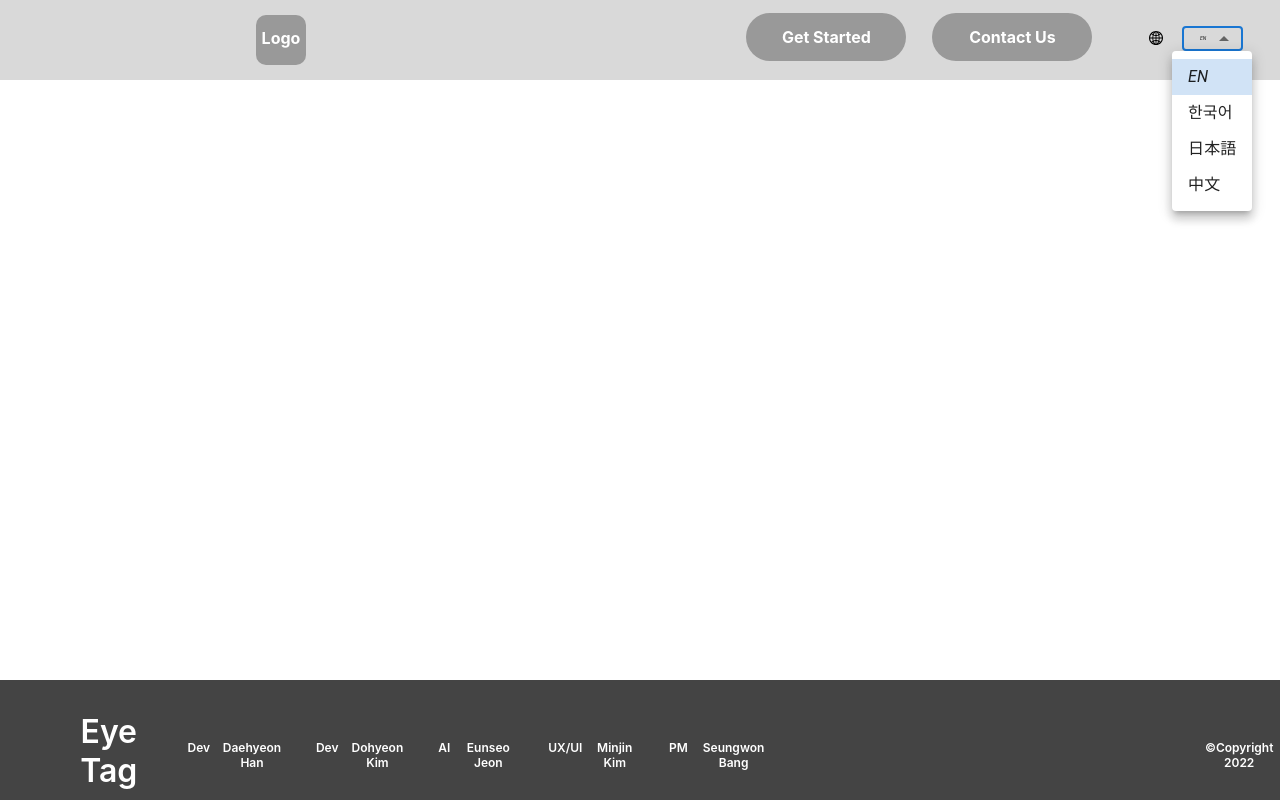
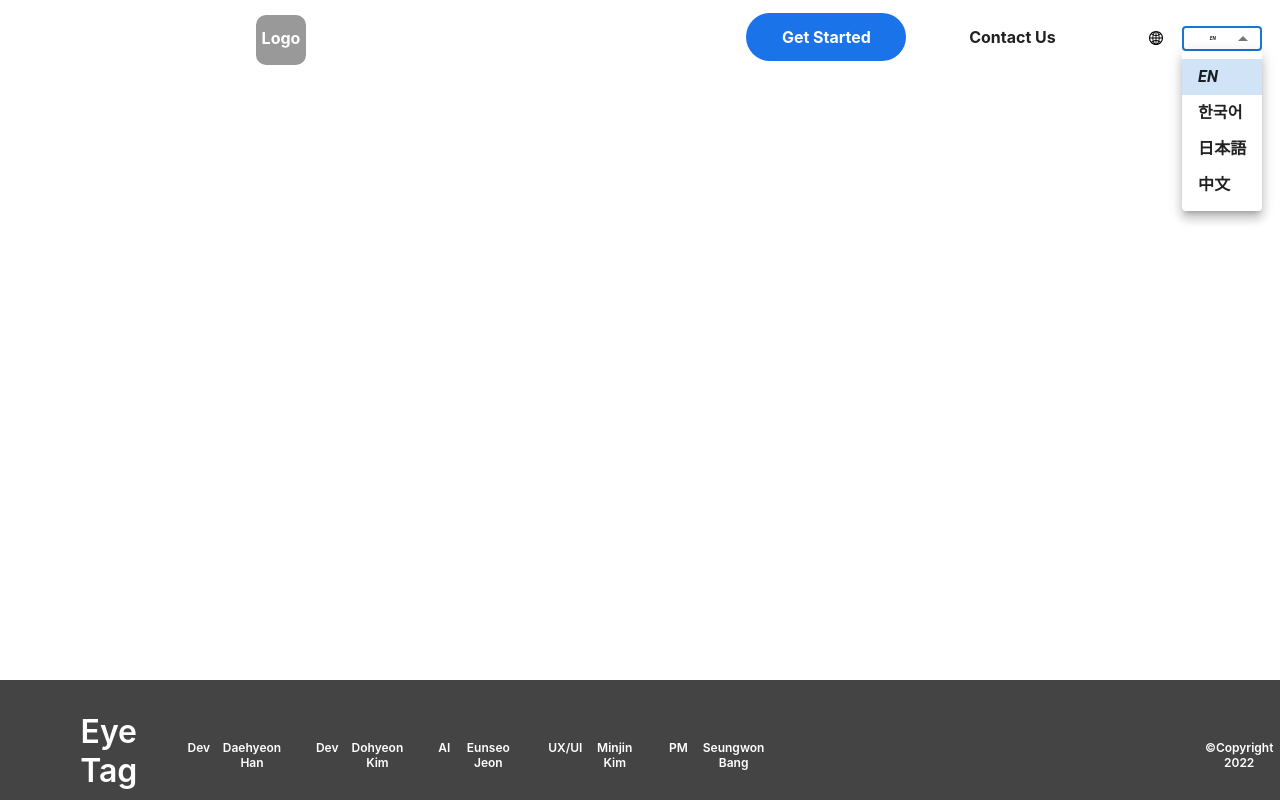
Before and after one commit to gkseogus/HallymCapStone, a React (Create React App) app: page / in a window 1280 px wide. Both pictures are taken after a click on the element "EN". Built offline with nearby package versions, Linux system fonts and the light colour scheme.

Commit message:
220905_apply to navbar design

```diff
--- a/src/components/MainNavBar/index.js
+++ b/src/components/MainNavBar/index.js
@@ -11,7 +11,6 @@ const Contain = styled.nav`
   width: 100vw;
   height: 80px;
   top: 0;
-  background-color: #d9d9d9;
   display: flex;
 `;
 
@@ -33,15 +32,28 @@ const NavLinkContain = styled(Link)`
   text-decoration: none;
 `;
 
-const NavLinkText = styled.h2`
+const FirstNavLinkText = styled.h2`
   width: 160px;
   height: 48px;
   margin: 13px;
   justify-content: center;
   align-items: center;
-  background-color: #999999;
+  background-color: #1a73e8;
   display: grid;
   color: #ffffff;
+  font-size: 16px;
+  border-radius: 30px;
+`;
+
+const SecondNavLinkText = styled.h2`
+  width: 160px;
+  height: 48px;
+  margin: 13px;
+  justify-content: center;
+  align-items: center;
+  background-color: none;
+  display: grid;
+  color: #202124;
   font-size: 16px;
   border-radius: 30px;
 `;
@@ -81,10 +93,10 @@ const MainNavBar = () => {
         <LogoText>Logo</LogoText>
       </LogoContain>
       <NavLinkContain to="/home">
-        <NavLinkText>Get Started</NavLinkText>
+        <FirstNavLinkText>Get Started</FirstNavLinkText>
       </NavLinkContain>
       <NavLinkContain to="/contact">
-        <NavLinkText>Contact Us</NavLinkText>
+        <SecondNavLinkText>Contact Us</SecondNavLinkText>
       </NavLinkContain>
       <IconContain>
         <AiOutlineGlobal />
@@ -95,23 +107,51 @@ const MainNavBar = () => {
           onChange={handleChange}
           displayEmpty
           style={{
-            width: "60.8px",
+            width: "80px",
             height: "25px",
             fontSize: "5px",
+            fontWeight: "600",
             margin: "13px",
             background: "#none",
           }}
         >
           <MenuItem value="">
-            <em>EN</em>
+            <em
+              style={{
+                fontWeight: 600,
+              }}
+            >
+              EN
+            </em>
             {/* <em onClick={() => clickHandler("ko")}>KO</em> */}
           </MenuItem>
           {/* <MenuItem value={10} onClick={() => clickHandler("en")}>
             EN
           </MenuItem> */}
-          <MenuItem value={10}>한국어</MenuItem>
-          <MenuItem value={20}>日本語</MenuItem>
-          <MenuItem value={30}>中文</MenuItem>
+          <MenuItem
+            value={10}
+            style={{
+              fontWeight: 600,
+            }}
+          >
+            한국어
+          </MenuItem>
+          <MenuItem
+            value={20}
+            style={{
+              fontWeight: 600,
+            }}
+          >
+            日本語
+          </MenuItem>
+          <MenuItem
+            value={30}
+            style={{
+              fontWeight: 600,
+            }}
+          >
+            中文
+          </MenuItem>
         </Select>
       </DropdownContain>
     </Contain>
```
